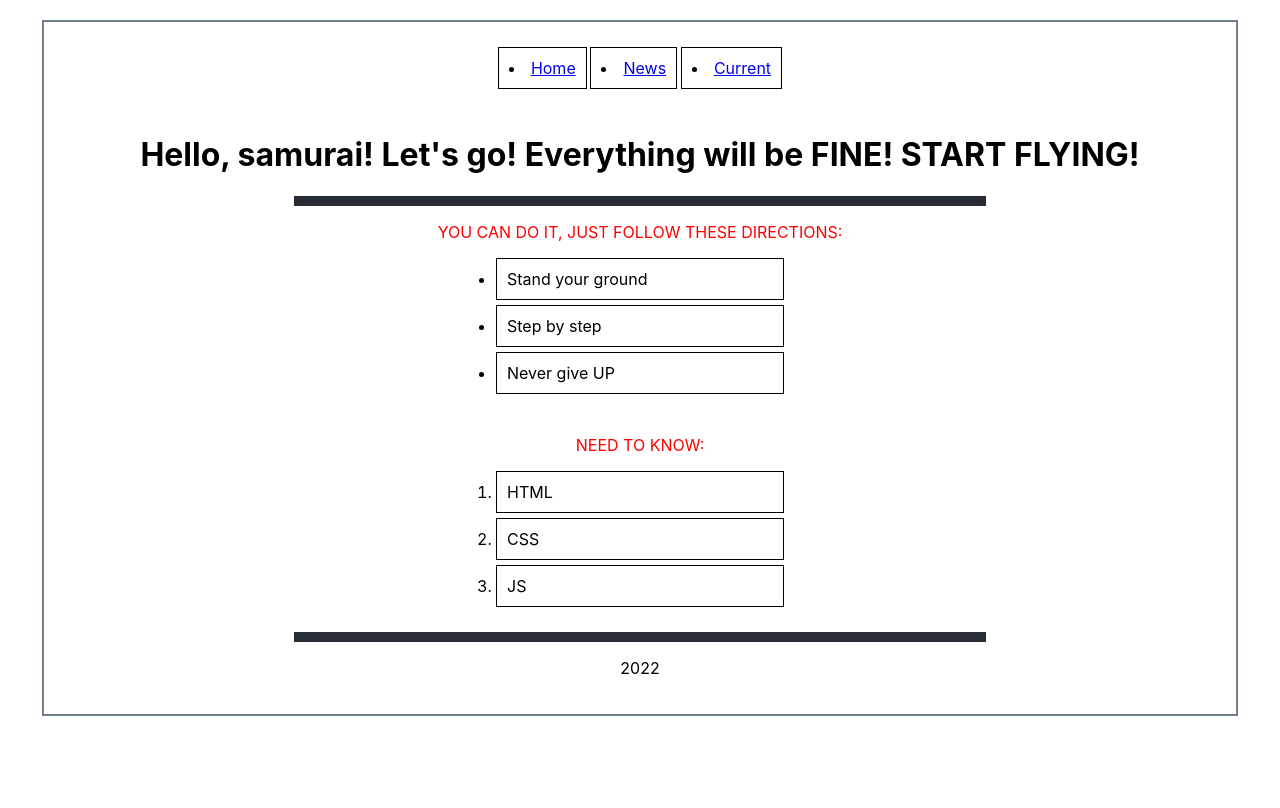
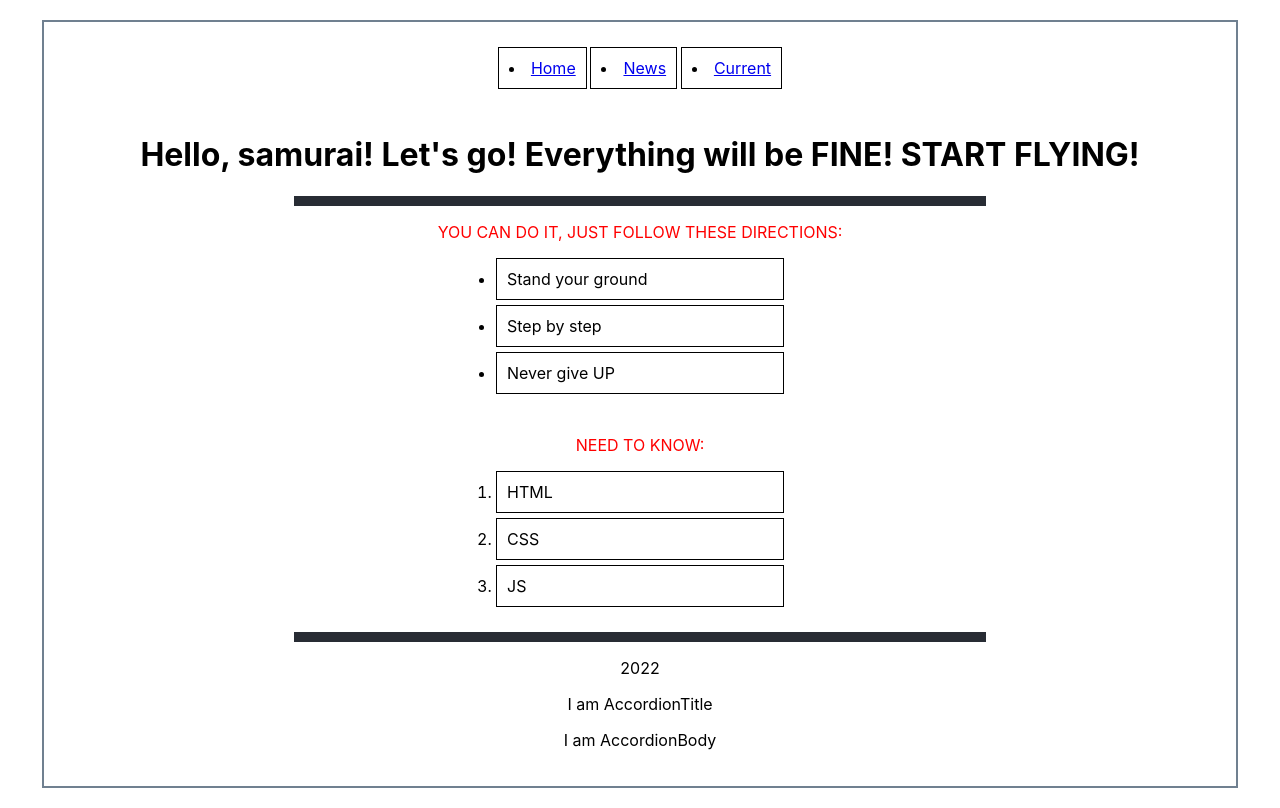
Before and after one commit to Pikadorius/samurai-way-main, a React (Create React App) app: page / in a window 1280 px wide. Built offline with nearby package versions, Linux system fonts and the light colour scheme.

Commit message:
added Accordion from lesson-02

```diff
--- a/src/App.tsx
+++ b/src/App.tsx
@@ -14,7 +14,35 @@ function App() {
             <Welcome/>
             <Recommendations/>
             <Technologies/>
-            <Footer />
+            <Footer/>
+            <Accordion/>
+        </div>
+    );
+}
+
+const Accordion = () => {
+    return (
+        <div>
+            <AccordionTitle/>
+            <AccordionBody/>
+        </div>
+    );
+}
+
+const AccordionTitle = () => {
+    console.log("AccordionTitle rendering")
+    return (
+        <div>
+            <p>I am AccordionTitle</p>
+        </div>
+    );
+}
+
+const AccordionBody = () => {
+    console.log("AccordionBody rendering")
+    return (
+        <div>
+            <p>I am AccordionBody</p>
         </div>
     );
 }
```
